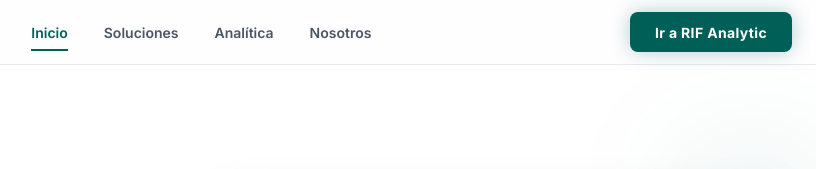
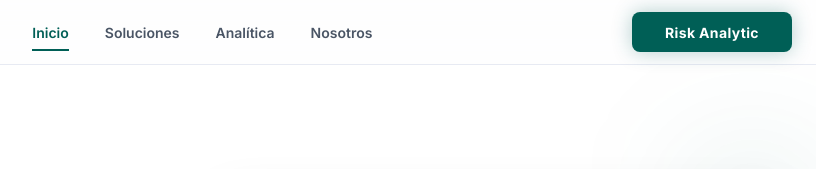
Before and after one commit to mda-analitica/pagina-web, a React app in the folder landing-page/react-app/: page / in a window 1280 px wide. Shown: the top 169 px of the page, 448-1264 px from the left. Built offline with nearby package versions, Linux system fonts and the light colour scheme; grey boxes are pictures that could not be loaded.

Commit message:
feat: cambiar nombre de producto a Risk Analytic y actualizar Hero
Header:
- Cambiar CTA botón de "Ir a RIF Analytic" a "Risk Analytic" (desktop y mobile)

Hero:
- Actualizar título: "Conoce las finanzas de tu Cooperativa con: RIF-Analytic"
  → "Documenta tu gestión de riesgos con: Risk Analytic"
- Actualizar descripción: "Somos la analítica de las cooperativas..."
  → "Utiliza sin costo, una herramienta tecnológica para las etapas de gestión de riesgos."

Archivos modificados:
- src/components/Header.tsx (botón CTA)
- src/components/Hero.tsx (título y descripción)

Co-Authored-By: Claude Haiku 4.5 <noreply@anthropic.com>

```diff
--- a/landing-page/react-app/src/components/Header.tsx
+++ b/landing-page/react-app/src/components/Header.tsx
@@ -94,7 +94,7 @@ export default function Header() {
             transition={{ type: 'spring', stiffness: 400, damping: 20 }}
             className="flex min-w-[160px] cursor-pointer items-center justify-center overflow-hidden rounded-lg h-10 px-6 bg-accent-green text-white text-sm font-bold leading-normal tracking-wide transition-all hover:opacity-90 border border-accent-green/30 glow-accent"
           >
-            <span>Ir a RIF Analytic</span>
+            <span>Risk Analytic</span>
           </motion.button>
         </div>
 
@@ -131,7 +131,7 @@ export default function Header() {
             transition={{ type: 'spring', stiffness: 400, damping: 20 }}
             className="w-full text-center rounded-lg h-10 px-4 bg-accent-green text-white text-sm font-bold flex items-center justify-center"
           >
-            Ir a RIF Analytic
+            Risk Analytic
           </motion.button>
         </div>
       )}
```
